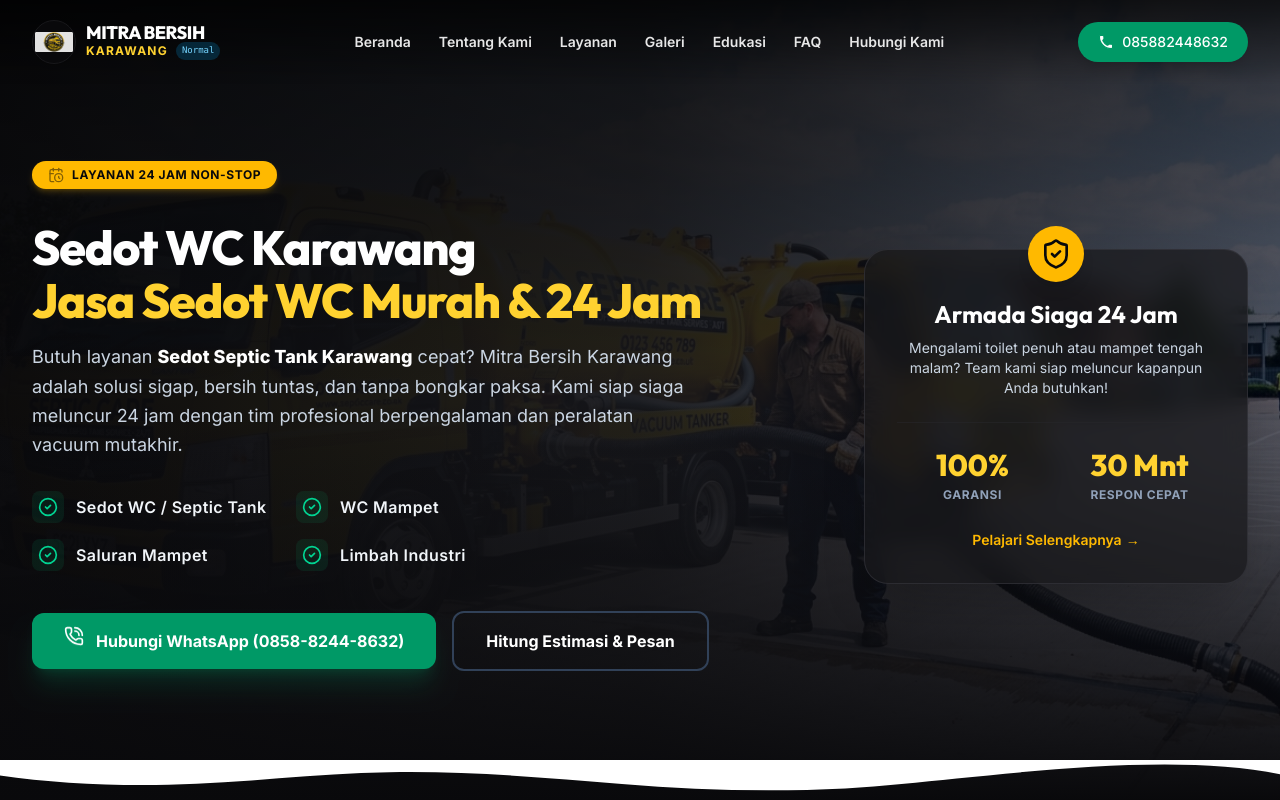
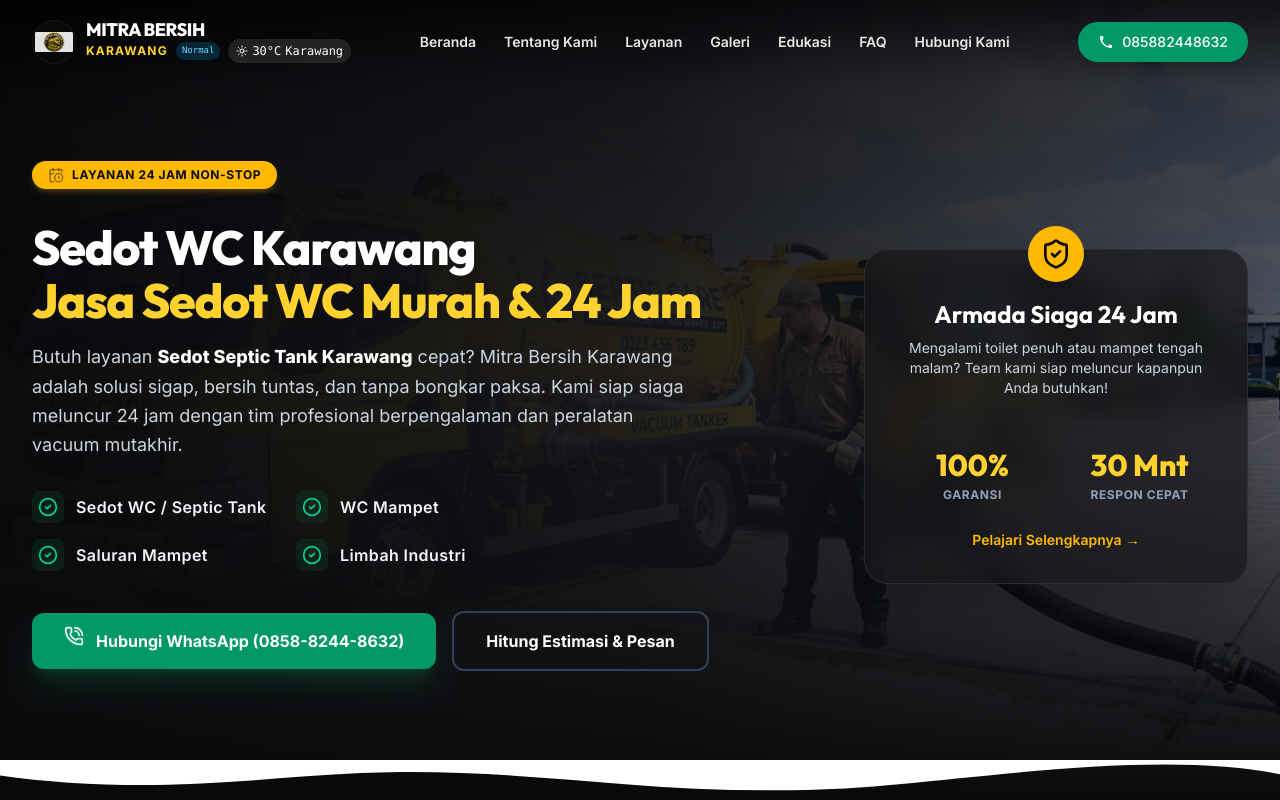
Before and after one commit to idin77/mitra-bersih-karawang, a React (Vite) app: page / in a window 1280 px wide. Shown: the top 800 px of the page. Built offline with nearby package versions, Linux system fonts and the light colour scheme.

Commit message:
feat: add weather widget and whatsapp confetti effect
- Integrate WeatherWidget into the Header component
- Add ConfettiBurst animation trigger upon clicking the WhatsApp button for enhanced user engagement

```diff
--- /dev/null
+++ b/src/components/ConfettiBurst.tsx
@@ -0,0 +1,24 @@
+import { motion } from "motion/react";
+
+export function ConfettiBurst({ onComplete }: { onComplete: () => void }) {
+  const particles = Array.from({ length: 12 });
+
+  return (
+    <div className="absolute inset-0 flex items-center justify-center pointer-events-none">
+      {particles.map((_, i) => (
+        <motion.div
+          key={i}
+          initial={{ scale: 0, x: 0, y: 0 }}
+          animate={{
+            scale: [0, 1, 0],
+            x: Math.cos((i / particles.length) * Math.PI * 2) * 50,
+            y: Math.sin((i / particles.length) * Math.PI * 2) * 50,
+          }}
+          transition={{ duration: 0.6, ease: "easeOut" }}
+          onAnimationComplete={i === particles.length - 1 ? onComplete : undefined}
+          className="absolute w-2 h-2 rounded-full bg-amber-400"
+        />
+      ))}
+    </div>
+  );
+}
--- a/src/components/FloatingWhatsApp.tsx
+++ b/src/components/FloatingWhatsApp.tsx
@@ -1,6 +1,7 @@
 import { useState, useEffect, useRef, MouseEvent } from "react";
 import { MessageSquareCode, MessageCircle, X, Volume2, VolumeX, ArrowUp } from "lucide-react";
 import { motion, AnimatePresence } from "motion/react";
+import { ConfettiBurst } from "./ConfettiBurst";
 
 interface FloatingProps {
   whatsappNumber: string;
@@ -10,6 +11,7 @@
   const [showTooltip, setShowTooltip] = useState(false);
   const [typedText, setTypedText] = useState("");
   const [isShaking, setIsShaking] = useState(false);
+  const [showConfetti, setShowConfetti] = useState(false);
   const tooltipMessage = "Halo! Butuh layanan Sedot WC darurat sekarang? Kami online sigap 24 jam.";
   const buttonRef = useRef<HTMLButtonElement>(null);
   const [position, setPosition] = useState({ x: 0, y: 0 });
@@ -121,6 +123,8 @@
       oscillator.stop(audioContext.currentTime + 0.1);
     }
 
+    setShowConfetti(true);
+
     const text = encodeURIComponent(
       "Halo Mitra Bersih Karawang, toilet saya bermasalah/penuh. Saya butuh respon cepat sekarang."
     );
@@ -220,7 +224,7 @@
              <span className="text-[9px] text-emerald-600 font-semibold">{chattingCount} currently chatting</span>
              <span className="text-[9px] text-emerald-600/80 font-normal">{currentTime} WIB</span>
           </div>
-          <motion.button
+           <motion.button
             ref={buttonRef}
             onMouseMove={handleMouseMove}
             onMouseLeave={() => { setPosition({ x: 0, y: 0 }); setIsHovered(false); }}
@@ -228,7 +232,7 @@
             animate={{
               x: position.x,
               y: position.y,
-              scale: isHovered ? 1.1 : 1,
+              scale: isHovered ? 1.1 : [1, 1.05, 1],
               rotate: isShaking ? [0, -10, 10, -10, 10, 0] : 0,
               boxShadow: isHovered
                 ? ["0 0 10px 2px rgba(5, 150, 105, 0.6)", "0 0 20px 10px rgba(5, 150, 105, 0.6)", "0 0 10px 2px rgba(5, 150, 105, 0.6)"]
@@ -249,6 +253,11 @@
               damping: 20,
               delay: 1,
               rotate: { type: "tween", duration: 0.6 },
+              scale: {
+                  repeat: isHovered ? 0 : Infinity,
+                  duration: 2,
+                  ease: "easeInOut"
+              },
               boxShadow: {
                   repeat: isHovered ? Infinity : 0,
                   duration: 1.5,
@@ -259,6 +268,7 @@
             className="w-14 h-14 bg-emerald-600 hover:bg-emerald-500 text-white rounded-full shadow-lg shadow-emerald-500/50 flex items-center justify-center relative select-none pointer-events-auto cursor-pointer"
             title="Hubungi Kami Melalui WhatsApp"
           >
+            {showConfetti && <ConfettiBurst onComplete={() => setShowConfetti(false)} />}
             <span className="absolute inset-0 rounded-full bg-emerald-600/40 animate-pulse"></span>
             <MessageCircle className="w-8 h-8 fill-current" />
           </motion.button>
--- a/src/components/Header.tsx
+++ b/src/components/Header.tsx
@@ -1,4 +1,5 @@
 import { useState, useEffect } from "react";
+import { WeatherWidget } from "./WeatherWidget";
 import { Phone, Menu, X } from "lucide-react";
 import { motion, AnimatePresence } from "motion/react";
 
@@ -95,6 +96,7 @@
                     }`}>
                     {demand}
                   </span>
+                  <WeatherWidget isScrolled={isScrolled} />
                 </div>
               </div>
             </a>
--- /dev/null
+++ b/src/components/WeatherWidget.tsx
@@ -0,0 +1,27 @@
+import { useState, useEffect } from "react";
+import { Sun, CloudRain, Cloud } from "lucide-react";
+
+export function WeatherWidget({ isScrolled }: { isScrolled: boolean }) {
+  const [temp, setTemp] = useState(30);
+  const [icon, setIcon] = useState(<Sun className="w-3 h-3" />);
+
+  useEffect(() => {
+    // Simulated weather update
+    const interval = setInterval(() => {
+      const newTemp = Math.floor(Math.random() * 5) + 28;
+      setTemp(newTemp);
+
+      const icons = [<Sun className="w-3 h-3" />, <Cloud className="w-3 h-3" />, <CloudRain className="w-3 h-3" />];
+      setIcon(icons[Math.floor(Math.random() * icons.length)]);
+    }, 10000);
+    return () => clearInterval(interval);
+  }, []);
+
+  return (
+    <div className={`flex items-center space-x-1 text-xs font-mono px-2 py-1 rounded-full ${isScrolled ? 'bg-slate-100 text-slate-600' : 'bg-white/10 text-white'}`}>
+      {icon}
+      <span>{temp}°C</span>
+      <span className="hidden sm:inline">Karawang</span>
+    </div>
+  );
+}
```
